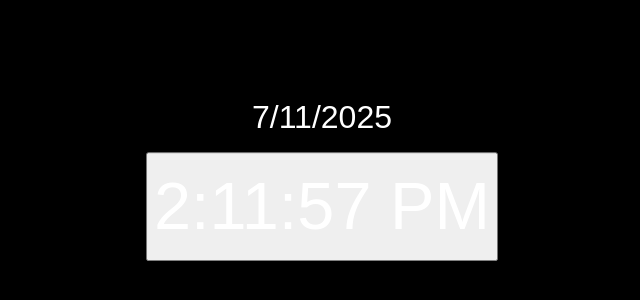
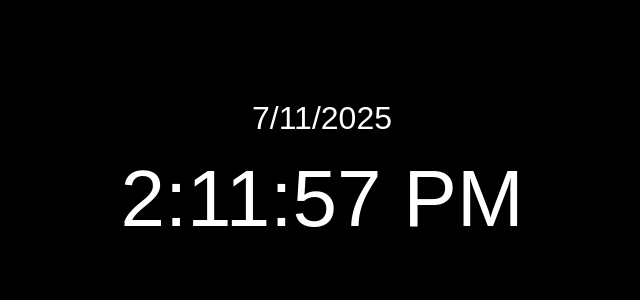
Before and after one commit to MVISHAL240701598/Always-on-display, a plain HTML site: page index.html in a window 1280 px wide. Shown: the part 228-528 px from the top of the page, without its empty margins (318-958 px from the left). Drawn offline with Linux system fonts and the light colour scheme.

Commit message:
index.html

```diff
--- a/index.html
+++ b/index.html
@@ -7,10 +7,10 @@
 </head>
 <body>
 
-    <div class="always-on-display">
+    <div class="always-on-display toggle-fullscreen">
 
         <p><span id="date"></span></p>
-        <button class="toggle-fullscreen"><p><span id="time"></span></p></button>
+        <p><span id="time"></span></p>
     </div>
 </body>
 <link rel="stylesheet" href="style.css">
```
